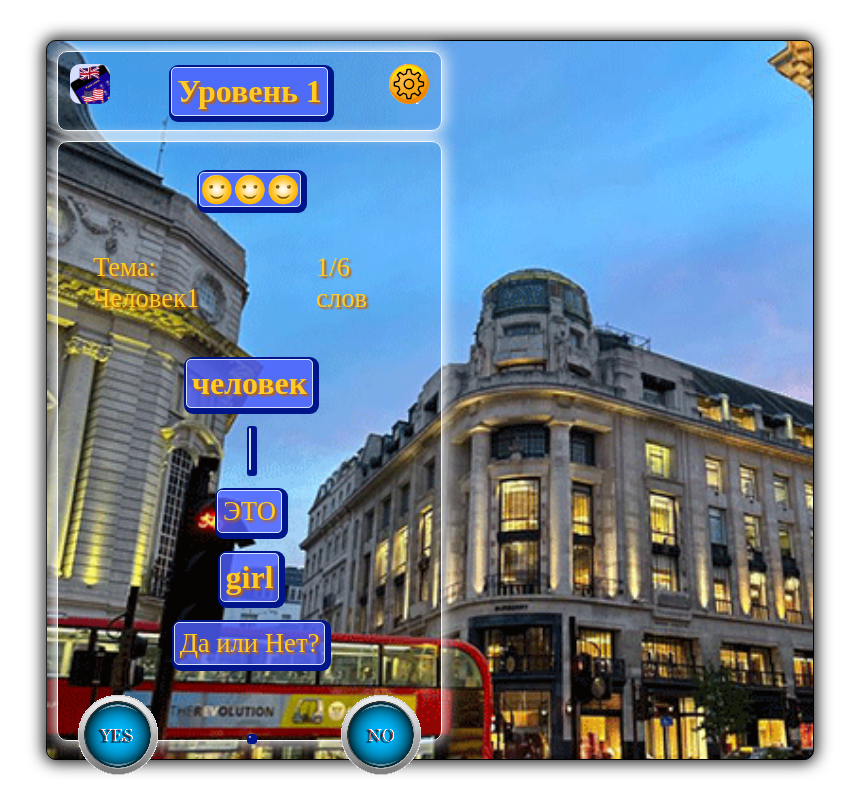
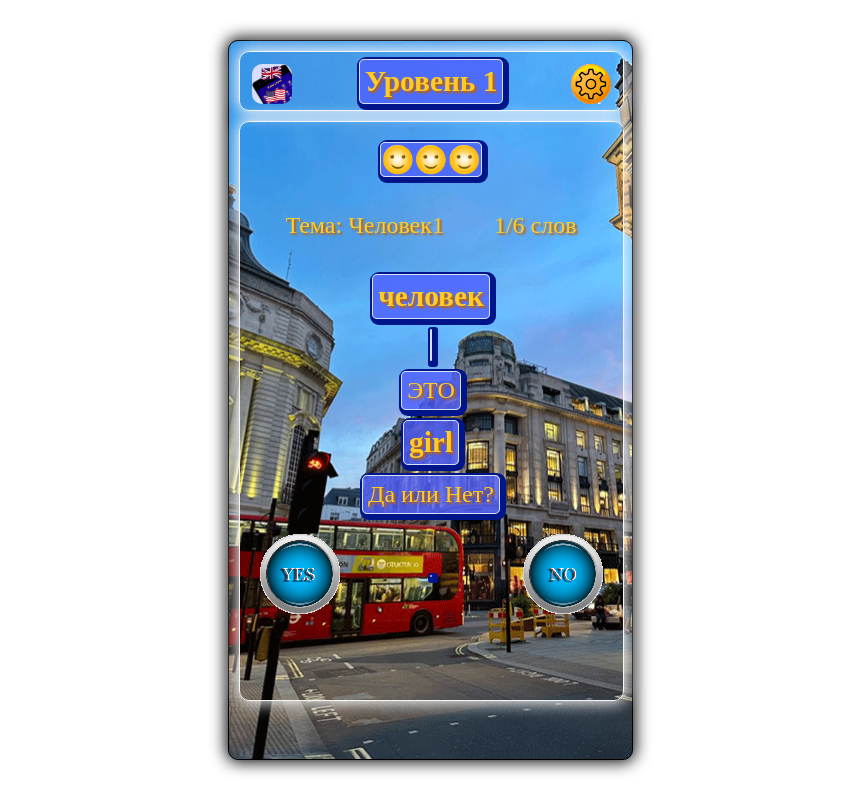
Before and after one commit to arefinnick/word-learning-game, a website: page level.html in a window 1280 px wide. Shown: the whole page, without its empty margins (210-1069 px from the left). Drawn offline with Linux system fonts and the light colour scheme.

Commit message:
Изменения в CSS.

```diff
--- a/assets/style.css
+++ b/assets/style.css
@@ -9,7 +9,7 @@ body {
     align-items: center; /* центрируем по вертикали */
     min-height: 100vh; /* используем vh вместо % */
     margin: 0;
-    padding: 20px; /* фиксированный отступ для мобильных */
+    padding: 10px; /* фиксированный отступ для мобильных */
 }
 
 .cont1 {
@@ -35,7 +35,7 @@ body {
 	width: 90vw;
     max-width: 385px;
     height: 90vh;
-    max-height: 80px;
+    max-height: 60px;
 	margin: 10px;
 	/* background: #3020c0; */
 	box-shadow: 0 0 16px 2px rgba(250,250,250.8);
@@ -52,7 +52,7 @@ body {
   	width: 90vw;
     max-width: 385px;
     height: 90vh;
-    max-height: 600px;
+    max-height: 580px;
 	margin: 10px;
 	padding: 5px;
 	border: 1px solid whitesmoke;
@@ -64,7 +64,7 @@ body {
 	width: 90vw;
     max-width: 385px;
     height: 90vh;
-    max-height: 600px;
+    max-height: 580px;
 	margin: 10px;
 	padding: 10px;
 	border: 1px solid whitesmoke;
@@ -76,7 +76,7 @@ body {
 	justify-content: center;
 	text-align: center;
 	min-width: 90%;
-	margin: 20px auto;
+	margin: 10px auto;
 	border-radius: 10px;
 	/* border: 1px solid whitesmoke; */
 }
@@ -127,7 +127,7 @@ button {
 	padding: 5px;
 	color: #ffcc26;
 	font-family: 'Times New Roman', Times, serif;
-	font-size: clamp(18pt, 5vw, 30pt);
+	font-size: clamp(16pt, 5vw, 22pt);
 	font-weight: bold;
 	text-shadow: 2px 2px 2px rgb(192, 97, 2);
 }
@@ -137,16 +137,16 @@ button {
 	color: #ffcc26;
 	font-family: 'Times New Roman', Times, serif;
 	text-shadow: 2px 2px 2px rgb(192, 97, 2);
-	font-size: clamp(18pt, 5vw, 20pt);
+	font-size: clamp(16pt, 5vw, 18pt);
 }
 .f-bod-tr {
 	text-align: center;
 	color: #ffcc26;
 	font-family: 'Times New Roman', Times, serif;
-	font-size: clamp(18pt, 5vw, 20pt);
+	font-size: clamp(16pt, 5vw, 18pt);
 	text-shadow: 2px 2px 2px rgb(192, 97, 2);
 	width: auto;
-	height: 40px;
+	height: 30px;
 	display: block;
     margin: 0 auto;
     transition: transform 0.3s ease;
@@ -169,17 +169,6 @@ button {
     transform: scale(1.1);
 }
 
-/* .level_key {
-	margin: 1px;
-	width: 90px;
-	height: 90px;
-	background-image: url(./images/key.png);
-	border: 1px solid whitesmoke;
-	border-radius: 5px;
-	box-shadow: 0 0 16px 2px rgba(250,250,250.8);
-
-} */
-
 /* button */
 .ico {
 	float: right;
@@ -194,15 +183,6 @@ button {
     transform: scale(1.05); /* для увеличения */
 }
 
-/* .key {
-	margin: 5px;
-	width: 30px;
-	height: 30px;
-	background-image: url(./images/key.png);
-	border: 1px solid whitesmoke;
-	border-radius: 10px;
-	box-shadow: 0 0 4px 2px rgba(250,250,250.8);
-} */
 .cell {
 	width: 55px;
 	height: 55px;
@@ -271,6 +251,7 @@ button {
 	font-family: 'Times New Roman', Times, serif;
 	text-shadow: 2px 2px 2px rgb(192, 97, 2);
 	font-size: 20pt;
+    max-width: 90vw;
 }
 
 .modal-content button {
@@ -347,20 +328,18 @@ button {
   }
 }
 /* Для планшетов (768px и выше) */
-@media (min-width: 768px) {
+/* @media (min-width: 768px) {
     .cont1 {
         width: 90vw;
-    max-width: 768px;
-    height: 90vh;
-    max-height: 1024px;
+        height: 90vh;
     }
     .f-had {
         font-size: 24pt;
     }
-}
+} */
 
 /* Для мобильных телефонов (до 767px) */
-@media (max-width: 767px) {
+/* @media (max-width: 767px) {
     body {
         padding: 10px;
     }
@@ -370,7 +349,7 @@ button {
         margin: 5px;
     }
     .cont2, .cont3, .cont4 {
-        width: calc(100% - 20px); /* учитываем отступы */
+        width: calc(100% - 20px);
         height: auto;
     }
     .f-had {
@@ -389,13 +368,13 @@ button {
         height: 45px;
         padding: 5px;
     }
-}
+} */
 
 /* Для очень маленьких экранов (до 480px) */
-@media (max-width: 480px) {
-    /* body {
+/* @media (max-width: 480px) {
+    body {
         padding: 10px;
-    } */
+    }
     .cont1 {
         width: 95vw;
         height: 95vh;
@@ -425,9 +404,9 @@ button {
         height: 45px;
         padding: 5px;
     }
-}
+} */
 
-@media (max-width: 320px) {
+/* @media (max-width: 320px) {
     .cont1 {
         width: 95vw;
         height: 95vh;
@@ -467,4 +446,4 @@ button {
         width: 30px;
         height: 30px;
     }
-}
+} */
```
